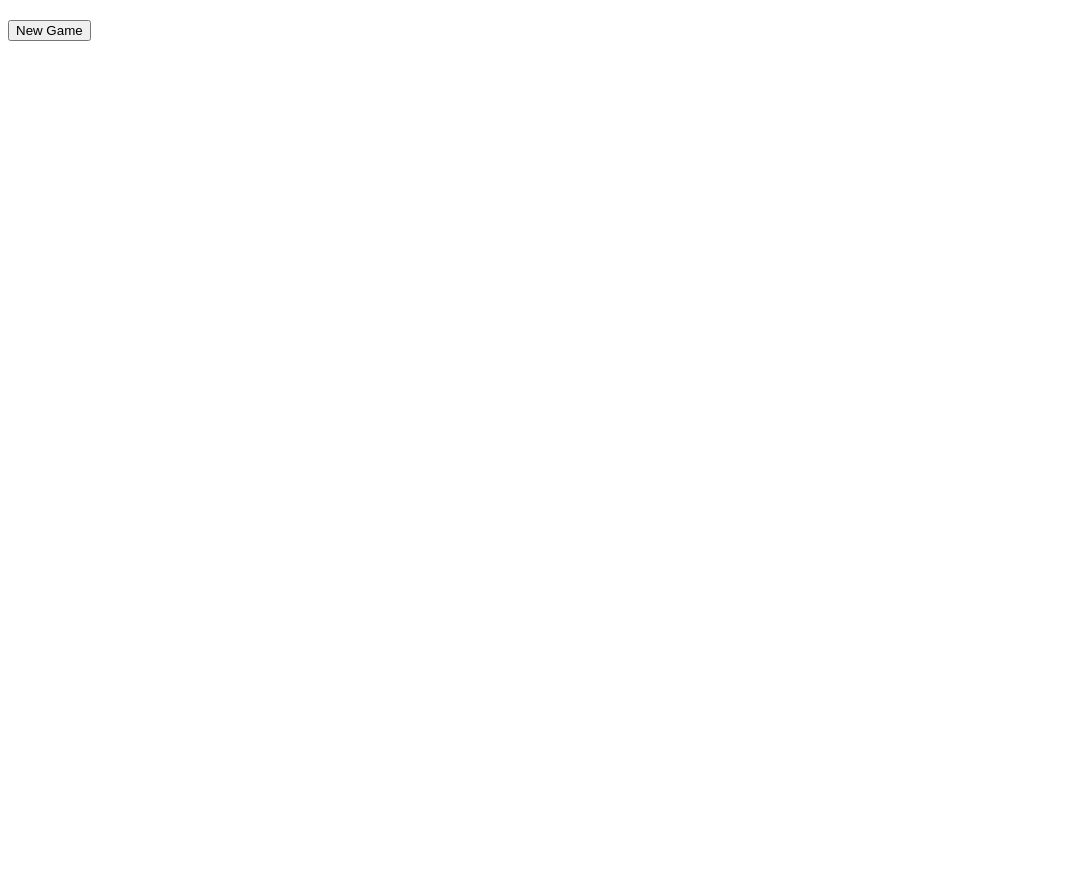
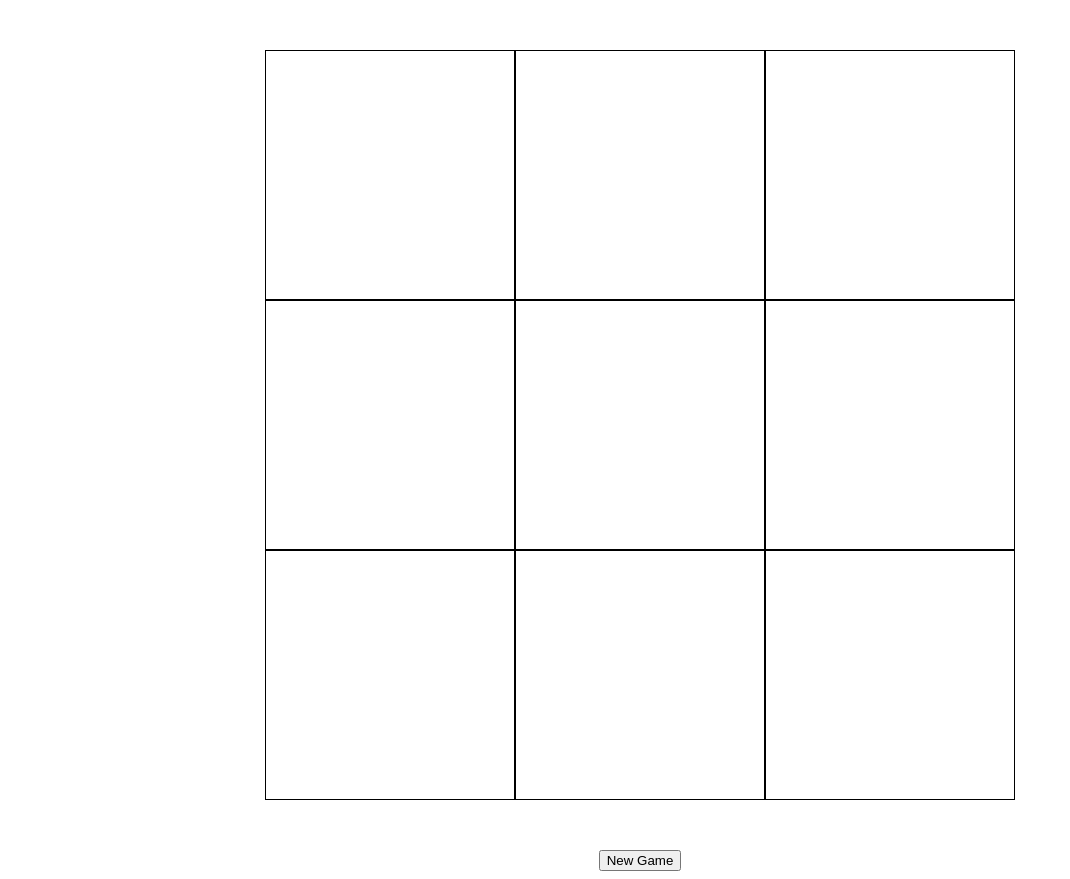
Before and after one commit to Zodyak34/TicTacToe, a plain HTML site: page index.html in a window 1280 px wide. Shown: the whole page, without its empty margins (0-1070 px from the left). Before the commit the page ends 800 px from the top, so only its background shows below. Drawn offline with Linux system fonts and the light colour scheme.

Commit message:
added section element in html. added css to center the tictactoe board and display the grid

```diff
--- a/index.html
+++ b/index.html
@@ -7,6 +7,7 @@
     <script src="script.js"></script>
 </head>
 <body>
+    <section>
         <div class="container">
             <div class="cell" id="0"></div>
             <div class="cell" id="1"></div>
@@ -20,5 +21,6 @@
         </div>
         <h2 id="gameStatus"></h2>
         <button id="newGame">New Game</button>
+    </section>
 </body>
 </html>
--- a/style.css
+++ b/style.css
@@ -0,0 +1,15 @@
+section {
+    text-align: center;
+}
+.container {
+    display: grid;
+    grid-template-columns: repeat(3, auto);
+    width: 750px;
+    margin: 50px auto;
+}
+.cell {
+    width: 250px;
+    height: 250px;
+    border: 1px solid black;
+    box-sizing: border-box;
+}
```
Lines whose indentation alone changed are shown as unchanged.
